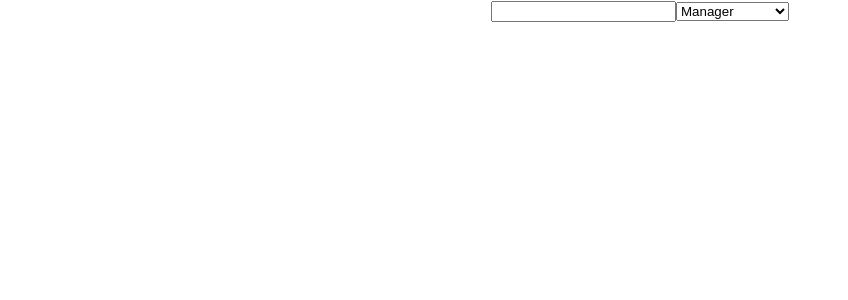
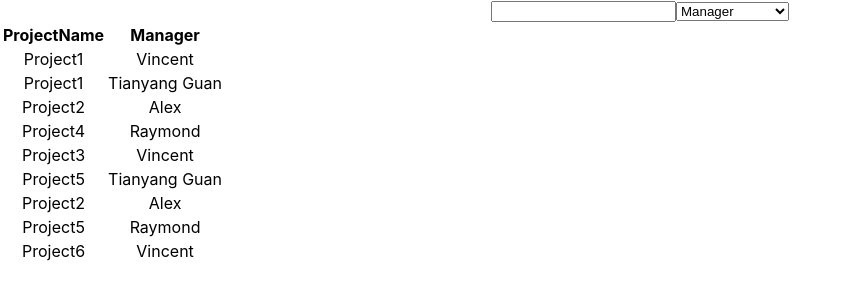
Before and after one commit to EvenJs/tut-ray, a React (Create React App) app: page / in a window 1280 px wide. Shown: the top 300 px of the page, without its empty margins (0-848 px from the left). Built offline with nearby package versions, Linux system fonts and the light colour scheme; data requests are answered from the project's data file.

Commit message:
added qs package

```diff
--- a/package.json
+++ b/package.json
@@ -7,6 +7,7 @@
     "@testing-library/react": "^11.1.0",
     "@testing-library/user-event": "^12.1.10",
     "json-server": "^0.16.3",
+    "qs": "^6.10.1",
     "react": "^17.0.2",
     "react-dom": "^17.0.2",
     "react-scripts": "4.0.3",
--- a/src/project-list/index.jsx
+++ b/src/project-list/index.jsx
@@ -1,11 +1,51 @@
+import { useState, useEffect } from "react";
 import List from "./list";
 import SearchPanel from "./search-panel";
+import * as qs from "qs";
+import { cleanObject } from "utils";
+import { isTrue } from "utils";
+
+const apiUrl = process.env.REACT_APP_API_URL;
 
 const ProjectSearchList = () => {
+  const [param, setParam] = useState({ project_name: "", manager_id: "" });
+  const [managers, setManagers] = useState([]);
+  const [list, setList] = useState([]);
+
+  useEffect(() => {
+    fetch(`${apiUrl}/managers`).then(async (response) => {
+      if (response.ok) {
+        setManagers(await response.json());
+      }
+    });
+  }, []);
+
+  const changeParamProjectName = (object) => {
+    const result = { ...object };
+    const value = result["project_name"];
+    if (isTrue(value)) {
+      result["name"] = value;
+      delete result["project_name"];
+    }
+    return result;
+  };
+
+  useEffect(() => {
+    fetch(
+      `${apiUrl}/projects?${qs.stringify(
+        changeParamProjectName(cleanObject(param))
+      )}`
+    ).then(async (response) => {
+      if (response.ok) {
+        setList(await response.json());
+      }
+    });
+  }, [param]);
+
   return (
     <>
-      <SearchPanel />
-      <List />
+      <SearchPanel param={param} setParam={setParam} managers={managers} />
+      <List list={list} managers={managers} />
     </>
   );
 };
--- a/src/project-list/list.jsx
+++ b/src/project-list/list.jsx
@@ -1,5 +1,25 @@
-const List = () => {
-  return <div></div>;
+const List = ({ list, managers }) => {
+  return (
+    <table>
+      <thead>
+        <tr>
+          <th>ProjectName</th>
+          <th>Manager</th>
+        </tr>
+      </thead>
+      <tbody>
+        {list.map((project) => (
+          <tr key={project.id}>
+            <td>{project.name}</td>
+            <td>
+              {managers.find((manager) => manager.id === project.manager_id)
+                ?.name || "unknown"}
+            </td>
+          </tr>
+        ))}
+      </tbody>
+    </table>
+  );
 };
 
 export default List;
--- a/src/project-list/search-panel.jsx
+++ b/src/project-list/search-panel.jsx
@@ -1,10 +1,4 @@
-import { useEffect, useState } from "react";
-
-const apiUrl = process.env.REACT_APP_API_URL;
-
-const SearchPanel = () => {
-  const [param, setParam] = useState({ project_name: "", manager_id: "" });
-  const [managers, setManagers] = useState([]);
+const SearchPanel = ({ param, setParam, managers }) => {
   /*
   const getInput= (e) => {
     setParam({
@@ -20,14 +14,6 @@ const SearchPanel = () => {
     })
   }
 */
-  useEffect(() => {
-    fetch(`${apiUrl}/managers`).then(async (response) => {
-      if (response.ok) {
-        setManagers(await response.json());
-      }
-    });
-  });
-
   return (
     <form>
       <input
--- /dev/null
+++ b/src/utils/index.js
@@ -0,0 +1,13 @@
+export const isTrue = (value) => (value === 0 ? true : value);
+export const isFalsy = (value) => (value === 0 ? false : value);
+
+export const cleanObject = (object) => {
+  const result = { ...object };
+  Object.keys(result).forEach((key) => {
+    const value = result[key];
+    if (!isFalsy(value)) {
+      delete result[key];
+    }
+  });
+  return result;
+};
```
Also changed, not shown: 1 other file (tests, documents, lock files or other folders).
